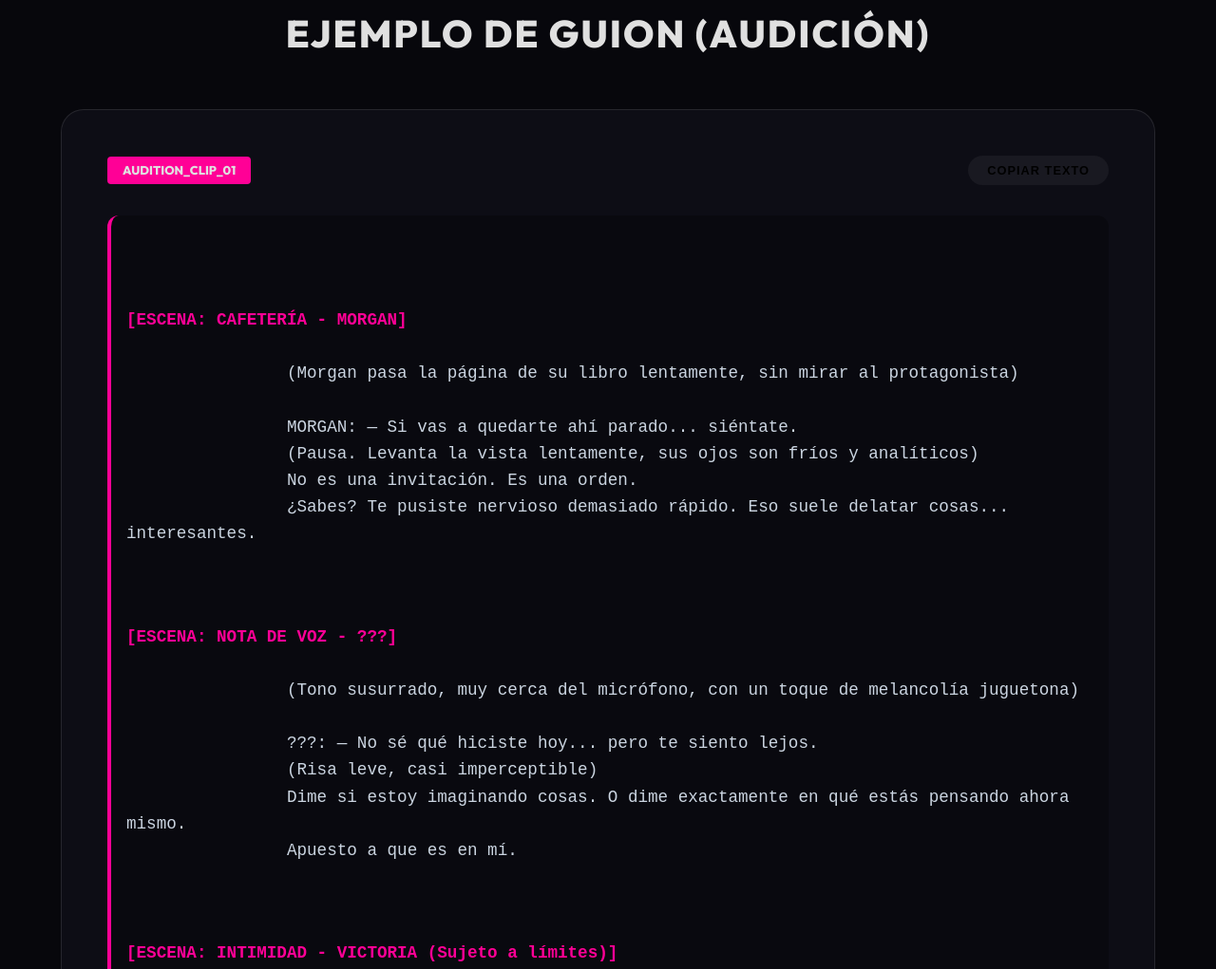
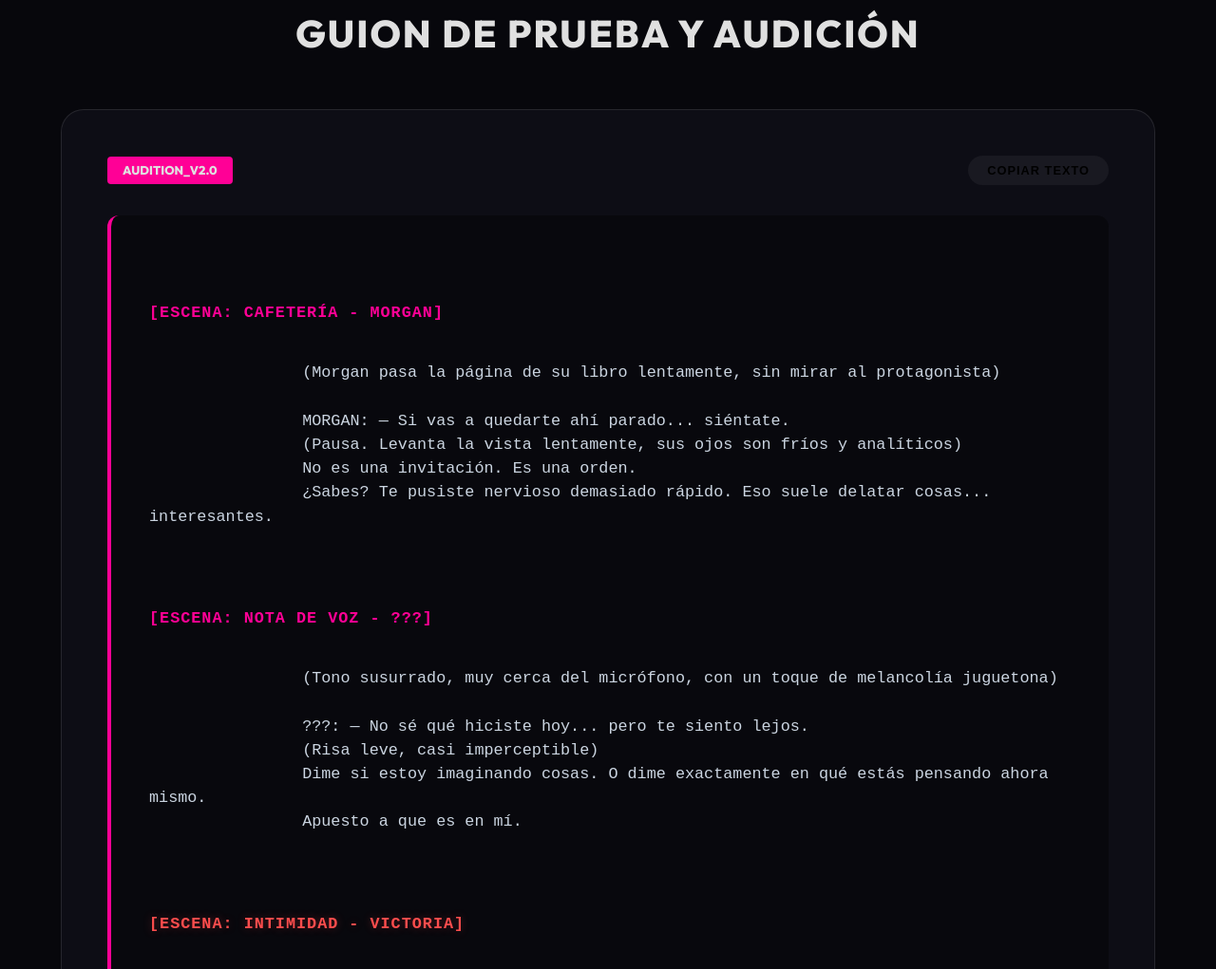
Before and after one commit to Tiboryeah/kokoro-3-souls, a website: page public/casting_portal/index.html in a window 1280 px wide. Shown: the part 1985-3006 px from the top of the page at 95% size. Drawn offline with nearby package versions, Linux system fonts and the light colour scheme; a web font is replaced by a local one.

Commit message:
Enhance erotic script content and fix indentation in casting portal

```diff
--- a/public/casting_portal/index.html
+++ b/public/casting_portal/index.html
@@ -82,15 +82,15 @@
     </section>
 
     <section class="section">
-        <h2 class="section-title">EJEMPLO DE GUION (AUDICIÓN)</h2>
+        <h2 class="section-title">GUION DE PRUEBA Y AUDICIÓN</h2>
         <div class="script-container">
             <div class="script-header">
-                <span class="script-tag">AUDITION_CLIP_01</span>
+                <span class="script-tag">AUDITION_V2.0</span>
                 <button class="btn" style="padding: 8px 20px; font-size: 0.8rem; background: var(--glass);"
                     onclick="copyScript()">Copiar Texto</button>
             </div>
             <div class="script-content" id="sample-script">
-                <span class="character-voice">[ESCENA: CAFETERÍA - MORGAN]</span>
+                <span class="scene-tag">[ESCENA: CAFETERÍA - MORGAN]</span>
                 (Morgan pasa la página de su libro lentamente, sin mirar al protagonista)
 
                 MORGAN: — Si vas a quedarte ahí parado... siéntate.
@@ -98,7 +98,7 @@
                 No es una invitación. Es una orden.
                 ¿Sabes? Te pusiste nervioso demasiado rápido. Eso suele delatar cosas... interesantes.
 
-                <span class="character-voice">[ESCENA: NOTA DE VOZ - ???]</span>
+                <span class="scene-tag">[ESCENA: NOTA DE VOZ - ???]</span>
                 (Tono susurrado, muy cerca del micrófono, con un toque de melancolía juguetona)
 
                 ???: — No sé qué hiciste hoy... pero te siento lejos.
@@ -106,12 +106,15 @@
                 Dime si estoy imaginando cosas. O dime exactamente en qué estás pensando ahora mismo.
                 Apuesto a que es en mí.
 
-                <span class="character-voice">[ESCENA: INTIMIDAD - VICTORIA (Sujeto a límites)]</span>
-                (Victoria se acerca, su respiración es pesada, el roce de su ropa contra la piel se escucha claramente)
+                <span class="scene-tag highlight">[ESCENA: INTIMIDAD - VICTORIA]</span>
+                (Ambiente cargado de tensión. Victoria está muy cerca, se escucha su respiración agitada y el roce de la
+                seda contra la piel)
 
-                VICTORIA: — (Susurrando al oído) ¿Sientes eso? Mi corazón está a punto de salirse... y es por tu culpa.
-                No te atrevas a cerrar los ojos ahora. Quiero que veas exactamente lo que me haces sentir.
-                Quédate así... no te muevas. Déjame guiarte esta vez.
+                VICTORIA: — (Voz quebrada, susurrando intensamente al oído) No apartes la mirada... quiero que veas lo
+                que me haces. Siente cómo me tiemblan las manos cuando me tocas así.
+                (Se escucha un gemido contenido, suave pero profundo)
+                No te detengas. No ahora que estoy a punto de perder el control por completo.
+                Déjame guiarte... quiero sentirte tan cerca que duela.
             </div>
         </div>
     </section>
--- a/public/casting_portal/style.css
+++ b/public/casting_portal/style.css
@@ -184,20 +184,33 @@ body {
 
 .script-content {
     font-family: 'Courier New', Courier, monospace;
-    font-size: 1.1rem;
+    font-size: 1.05rem;
     color: #cbd5e1;
     white-space: pre-wrap;
-    padding: 1rem;
-    background: rgba(0, 0, 0, 0.3);
+    padding: 2.5rem;
+    background: rgba(0, 0, 0, 0.4);
     border-radius: 12px;
     border-left: 4px solid var(--accent-magenta);
+    text-align: left;
+    line-height: 1.5;
 }
 
-.character-voice {
+.scene-tag {
     color: var(--accent-magenta);
     font-weight: bold;
     display: block;
-    margin-top: 1.5rem;
+    margin-top: 2rem;
+    margin-bottom: 0.8rem;
+    letter-spacing: 1px;
+}
+
+.scene-tag:first-child {
+    margin-top: 0;
+}
+
+.scene-tag.highlight {
+    color: #ff4d4d;
+    text-shadow: 0 0 10px rgba(255, 77, 77, 0.3);
 }
 
 /* CTA Button */
```
